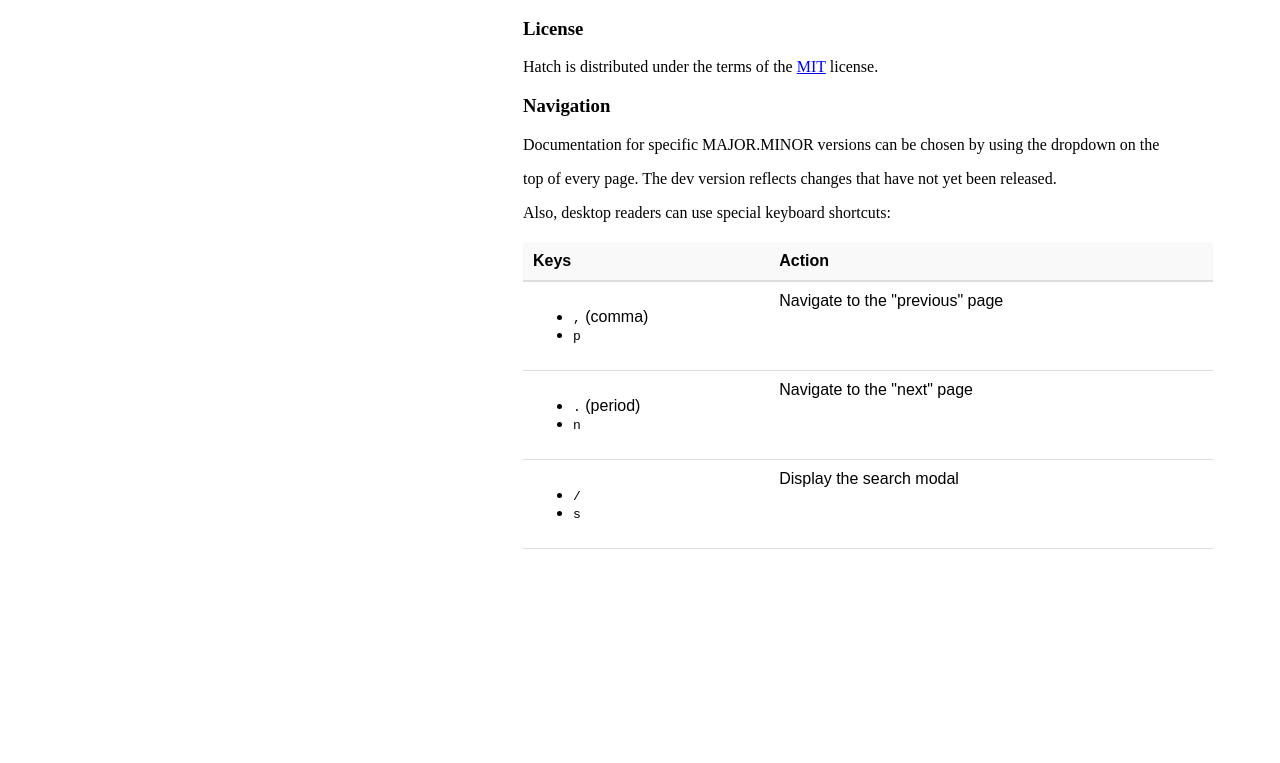
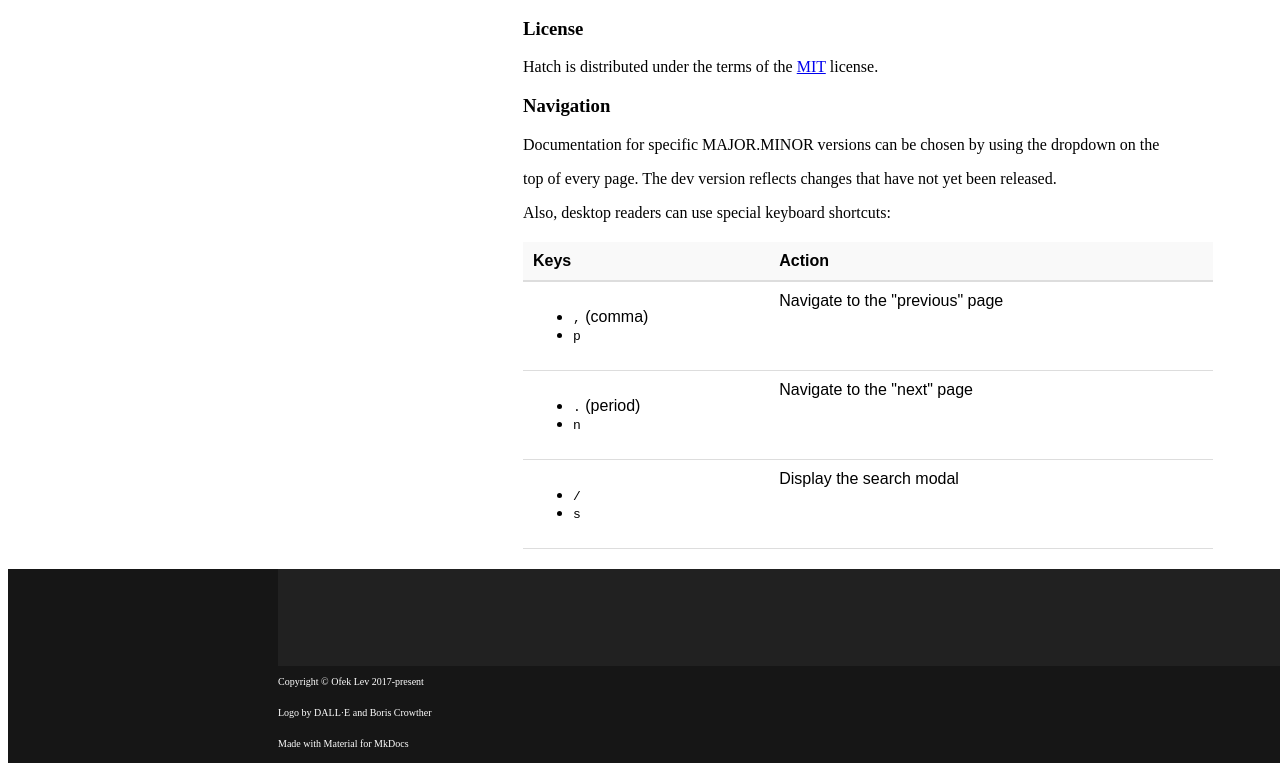
Before and after one commit to Larry-Larios01/hatch_larry, a Vue app in the folder hatch_larry/: page / in a window 1280 px wide. Shown: the part 1886-2649 px from the top of the page. Built offline with nearby package versions, Linux system fonts and the light colour scheme; the HTML template or start-up script is replaced by a standard one.

Commit message:
finishing the footer

```diff
--- a/hatch_larry/src/components/HelloWorld.vue
+++ b/hatch_larry/src/components/HelloWorld.vue
@@ -16,12 +16,18 @@ export default defineComponent({
   <div class="main">
     <div class="empty-container1"></div>
     <div class="empty-container2"></div>
+    <div class="empty-container3"></div>
+    <div class="empty-container4"></div>
     <div class="footer">
       <div class="footer1">
         <a href="#">Installation -></a>
       </div>
 
       <div class="footer2">
+
+          <p>Copyright © Ofek Lev 2017-present</p>
+          <p>  Logo by DALL·E and Boris Crowther</p>
+          <p> Made with Material for MkDocs </p>
 
       </div>
 
@@ -724,12 +730,50 @@ color: white;
   grid-row-start: 3;
   grid-column-start: 2;
   display: grid;
-  grid-template-rows: 1fr 1fr ;
+  grid-template-rows: 1fr 1fr;
+  row-gap: 0;
+  gap: 0;
 }
 .footer1{
   display: flex;
   justify-content: flex-end;
   grid-row-start: 1;
+  background-color: #212121;
+  align-items: end;
+}
+
+.footer1 a{
+color: white;
+}
+
+.footer2{
+  display: flex;
+  align-items: flex-start;
+  grid-row-start: 2;
+  grid-row-end: 2;
+  background-color: #161616;
+  height: 100%;
+  margin: 0;
+  padding: 0;
+  font-size: 10px;
+  color: white;
+  flex-direction: column;
+
+
+}
+
+.empty-container3{
+  grid-row-start: 3;
+  grid-column-start: 1;
+  background-color:#161616;
+
+}
+
+.empty-container4{
+  grid-row-start: 3;
+  grid-column-start: 3;
+  background-color:#161616;
+
 }
 
 
@@ -737,4 +781,5 @@ color: white;
 
 
 
+
 </style>
```
